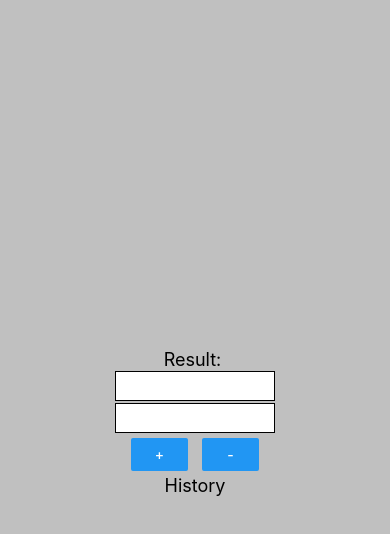
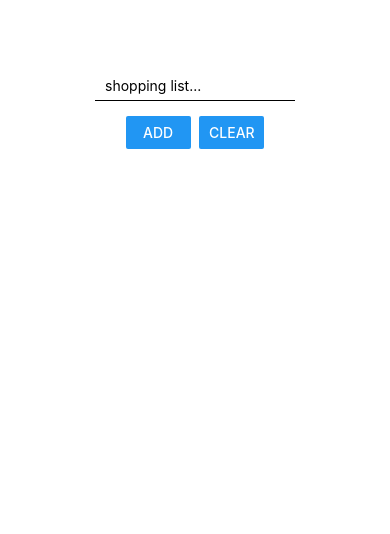
Before and after one commit to evanvvav/Mobiiliohjelmointi, a React Native app: screen / in a window 390 px wide. Shown: the top 534 px of the page. Built offline with nearby package versions, Linux system fonts and the light colour scheme.

Commit message:
Tehtävä tehty

```diff
--- a/App.js
+++ b/App.js
@@ -5,55 +5,41 @@ import { FlatList, TextInput } from "react-native-web";
 
 export default function App() {
 
-  const [result, setResult] = useState(null);
-  const [number1, setNumber1] = useState('');
-  const [number2, setNumber2] = useState('');
+    const [text, setText] = useState('');
+    const [data, setData] = useState([]);
 
-  const [history, setHistory] = useState([])
 
-  const handlePlus = () => {
-    setResult(parseInt(number1) + parseInt(number2));
-    setHistory((list) => {
-      return [
-        {text: number1 + ' + ' + number2 + ' = ' + (parseInt(number1) + parseInt(number2)) },
-        ...list
-      ]
+    const handlePressed = () => {
+      setData([...data, {key: text}]);
+      setText('');
+      console.log(data);
+    }
 
-    });
-  }
+    const hanldeDelete = () => {
+      setData([]);
+    }
 
-  const handleMinus = () => {
-    setResult(parseInt(number1) - parseInt(number2));
-    setHistory((list) => {
-      return [
-        {text: number1 + ' - ' + number2 + ' = ' + (parseInt(number1) - parseInt(number2)) },
-        ...list
-      ]
-
-    });
-  }
 
    return (
     <SafeAreaView style={styles.main}>
-      <Text style={styles.text}>Result: {result}</Text>
-      <TextInput style={styles.input} keyboardType="numeric"
-      value={number1} onChangeText={(value) => setNumber1(value)}/>
-      <TextInput style={styles.input} keyboardType="numeric"
-      value={number2} onChangeText={(value) => setNumber2(value)}/>
-    <View style={styles.buttons}>
-      <View style={styles.button}>
-        <Button title="+" onPress={() => handlePlus()}/>
+      <TextInput style={styles.input} placeholder="shopping list..."
+      value={text} onChangeText={(text) => setText(text)}/>
+
+        <View style={styles.buttons}>
+     <View style={styles.button}>
+        <Button title="ADD" onPress={() => handlePressed()}/>
       </View>
       <View style={styles.button}>
-        <Button title="-" onPress={() => handleMinus()}/>
+        <Button title="CLEAR" onPress={() => hanldeDelete()}/>
       </View>
     </View>
-    <Text style={styles.text}>History</Text>
-    <View>
-      <FlatList data={history} renderItem={({ item }) => (
-        <Text style={styles.text}>{item.text}</Text>
-      )}/>
-    </View>
+
+    <FlatList
+      data={data}
+      renderItem={({item}) => <Text >{item.key}</Text>}
+
+      keyExtractor={(item, index) => index.toString()}
+    />
 
     </SafeAreaView>
   );
@@ -62,27 +48,29 @@ export default function App() {
 const styles = StyleSheet.create({
   main: {
     flex: 1,
-    justifyContent: 'center',
+    paddingTop: 70,
     alignItems: 'center',
-    backgroundColor: 'silver',
+    backgroundColor: 'white',
   },
   text: {
     fontSize: 18,
   },
   input: {
-    borderWidth: 1,
-    width: 160,
+    borderBottomWidth: 1,
+    width: 200,
     height: 30,
     margin: 1,
     backgroundColor: 'white',
+    padding: 10,
   },
   buttons: {
     flexDirection: 'row',
     justifyContent: 'space-evenly',
     width: '40%',
     margin: 4,
+    paddingTop: 10,
   },
   button: {
-    width: 57,
+    width: 65,
   },
 });
```
